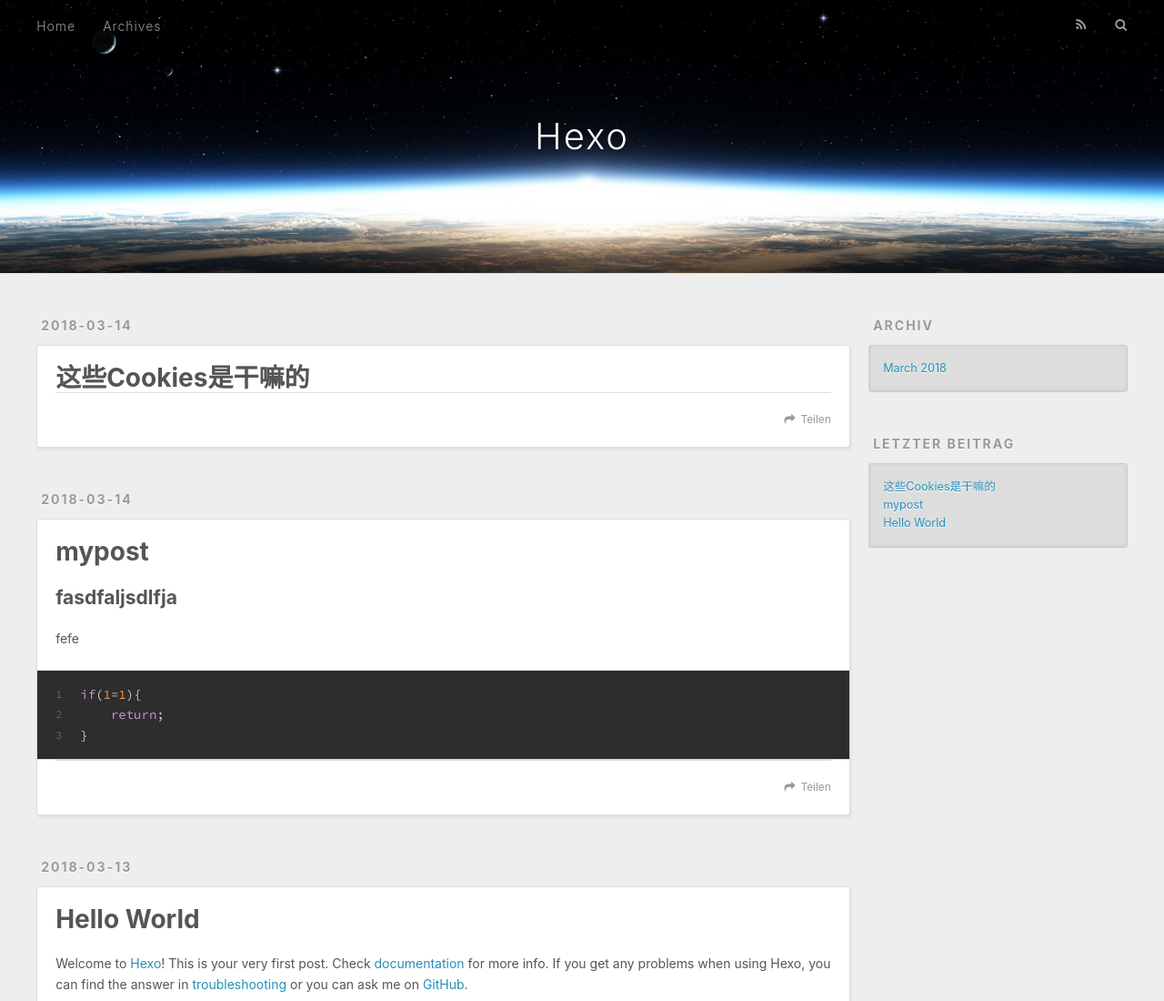
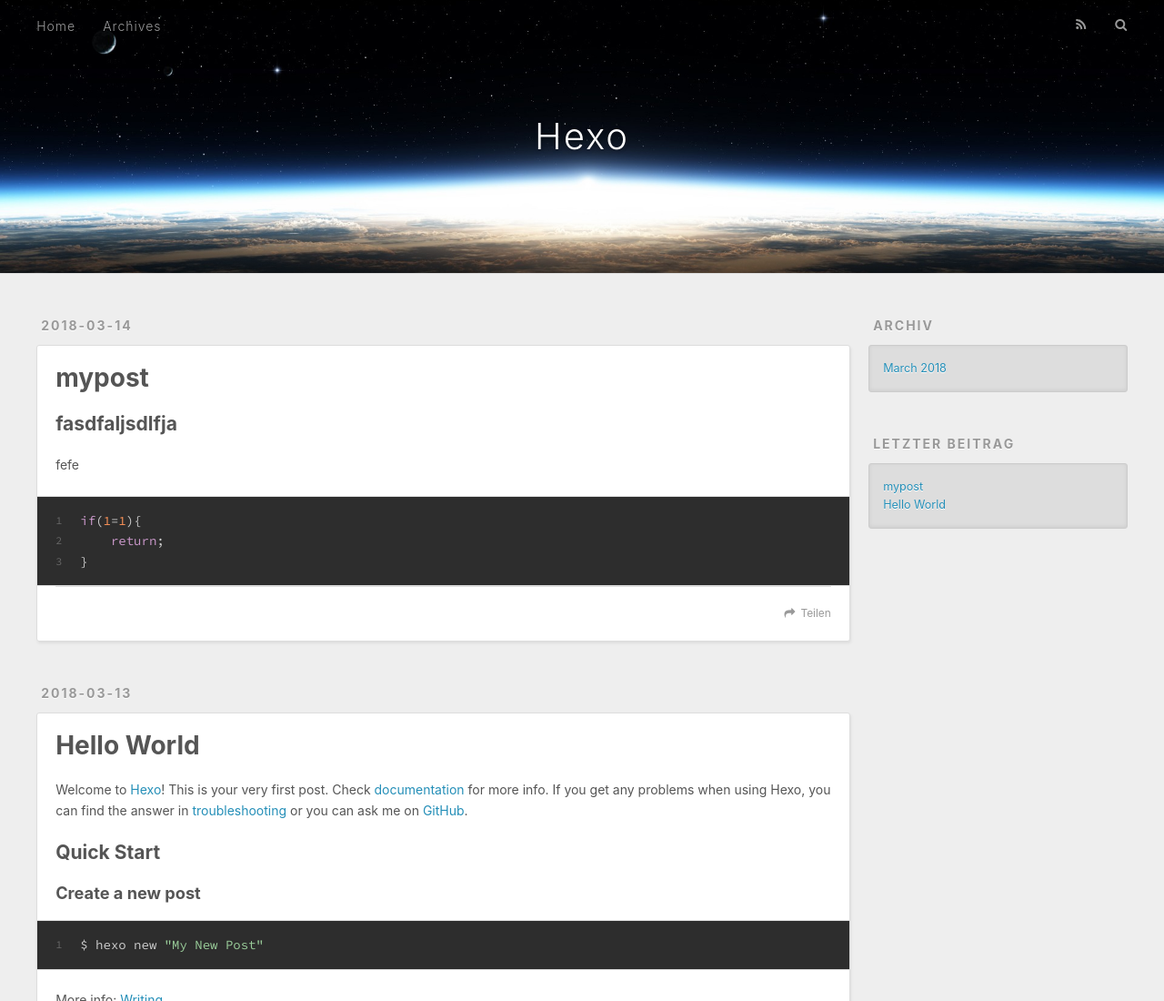
Before and after one commit to selfcreditgiving/hxBlog, a plain HTML site: page index.html in a window 1280 px wide. Shown: the top 1100 px of the page at 91% size. Drawn offline with nearby package versions, Linux system fonts and the light colour scheme.

Commit message:
Site updated: 2018-03-14 01:03:34

```diff
--- a/index.html
+++ b/index.html
@@ -61,42 +61,6 @@
       <div class="outer">
         <section id="main">
 
-    <article id="post-这些Cookies是干嘛的" class="article article-type-post" itemscope itemprop="blogPost">
-  <div class="article-meta">
-    <a href="/2018/03/14/这些Cookies是干嘛的/" class="article-date">
-  <time datetime="2018-03-13T16:39:59.000Z" itemprop="datePublished">2018-03-14</time>
-</a>
-
-  </div>
-  <div class="article-inner">
-
-
-      <header class="article-header">
-
-
-    <h1 itemprop="name">
-      <a class="article-title" href="/2018/03/14/这些Cookies是干嘛的/">这些Cookies是干嘛的</a>
-    </h1>
-
-
-      </header>
-
-    <div class="article-entry" itemprop="articleBody">
-
-
-
-    </div>
-    <footer class="article-footer">
-      <a data-url="http://yoursite.com/2018/03/14/这些Cookies是干嘛的/" data-id="cjepwesfx0002qz9o9cbp0fh6" class="article-share-link">Teilen</a>
-
-
-    </footer>
-  </div>
-
-</article>
-
-
-
     <article id="post-mypost" class="article article-type-post" itemscope itemprop="blogPost">
   <div class="article-meta">
     <a href="/2018/03/14/mypost/" class="article-date">
@@ -124,7 +88,7 @@
 
     </div>
     <footer class="article-footer">
-      <a data-url="http://yoursite.com/2018/03/14/mypost/" data-id="cjepwesfv0001qz9o6kurh79i" class="article-share-link">Teilen</a>
+      <a data-url="http://yoursite.com/2018/03/14/mypost/" data-id="cjepwo4bt0000xs9oj68g9dj2" class="article-share-link">Teilen</a>
 
 
     </footer>
@@ -169,7 +133,7 @@
 
     </div>
     <footer class="article-footer">
-      <a data-url="http://yoursite.com/2018/03/13/hello-world/" data-id="cjepwesfp0000qz9o6r2s8z0c" class="article-share-link">Teilen</a>
+      <a data-url="http://yoursite.com/2018/03/13/hello-world/" data-id="cjepwo4bx0001xs9od99ab3g0" class="article-share-link">Teilen</a>
 
 
     </footer>
@@ -208,10 +172,6 @@
     <h3 class="widget-title">letzter Beitrag</h3>
     <div class="widget">
       <ul>
-
-          <li>
-            <a href="/2018/03/14/这些Cookies是干嘛的/">这些Cookies是干嘛的</a>
-          </li>
 
           <li>
             <a href="/2018/03/14/mypost/">mypost</a>
```
Also changed, not shown: 2018/03/13/hello-world/index.html (+1 -5 lines), 2018/03/14/mypost/index.html (+1 -14 lines), archives/2018/03/index.html (+0 -23 lines), archives/2018/index.html (+0 -23 lines), archives/index.html (+0 -23 lines).
